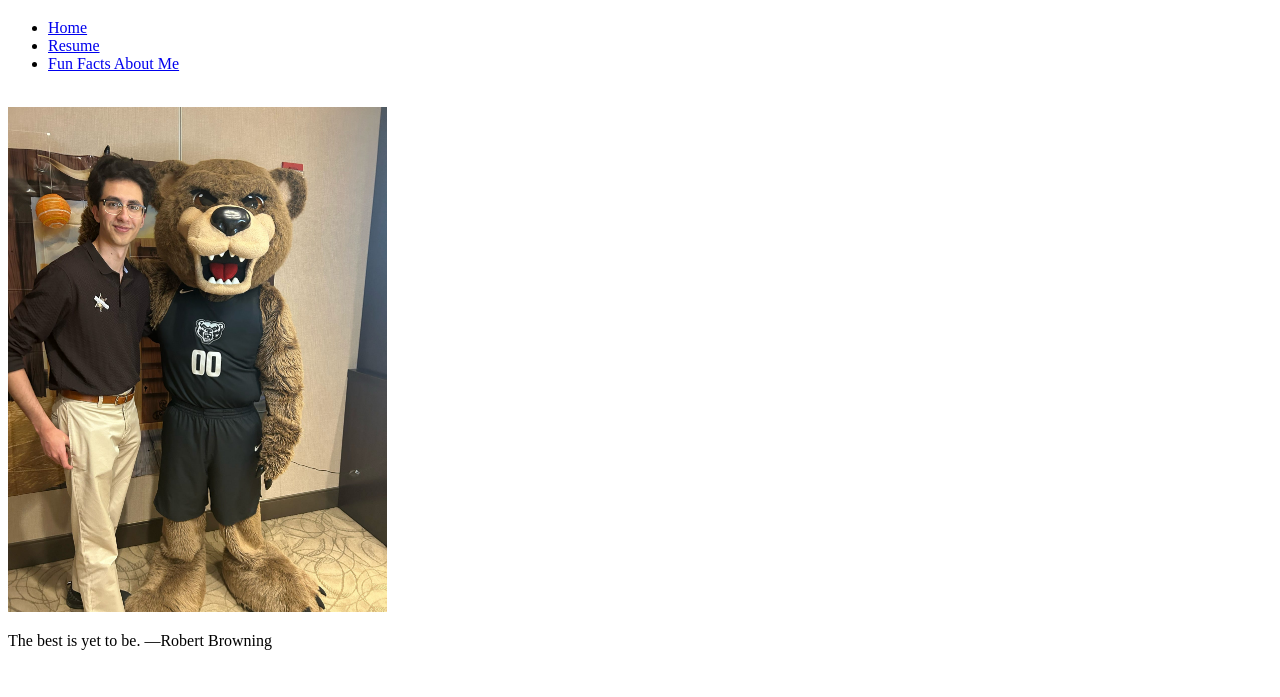
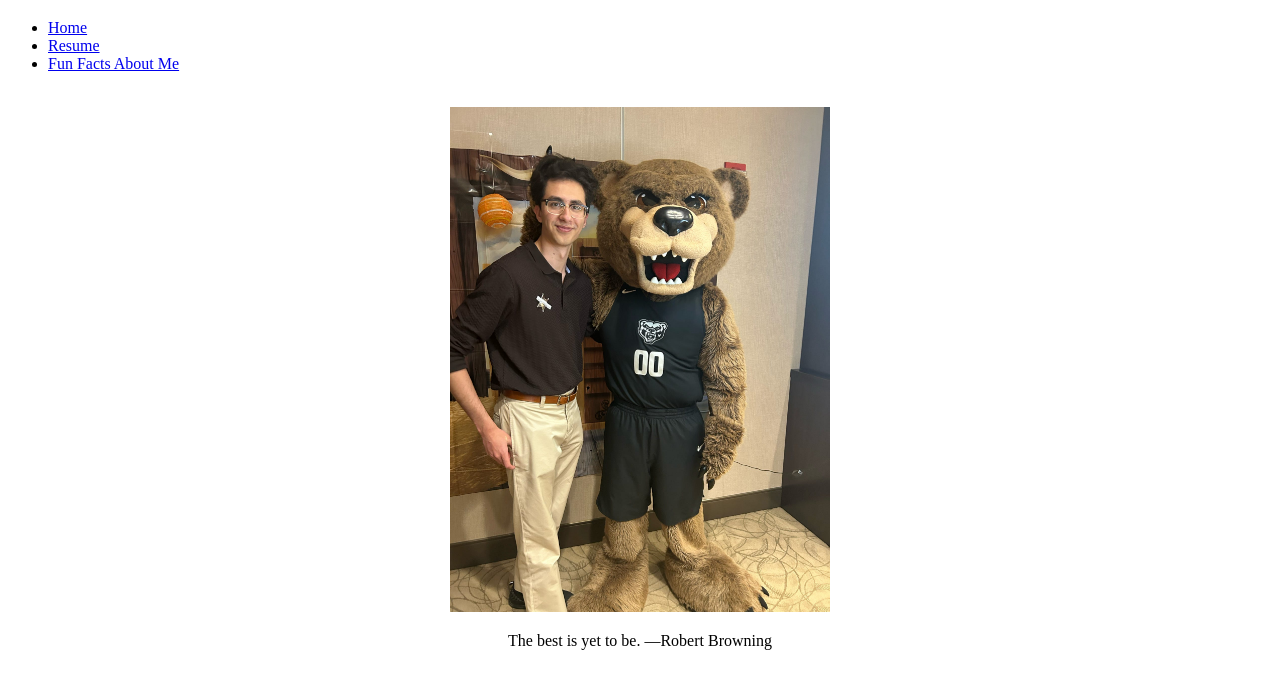
Before and after one commit to AmmarAMinhas/AmmarMinhas_hw2TH_csi3150_fs2024., a plain HTML site: page AmmarMinhas_portfolio_website/index.html in a window 1280 px wide. Shown: the part 61-758 px from the top of the page. Drawn offline with Linux system fonts and the light colour scheme.

Commit message:
Version 5

```diff
--- a/AmmarMinhas_portfolio_website/index.html
+++ b/AmmarMinhas_portfolio_website/index.html
@@ -29,7 +29,7 @@
     <!-- Main section of page -->
     <main>
         <!-- My picture and quote section -->
-        <section class="picture-quote-section">
+        <section class="picture-quote-section" align="center">
             <img src="./assets/img/my_pic.JPG" width="30%" height="55%" alt="Image of Ammar Minhas">
             <p>The best is yet to be. —Robert Browning</p>
         </section>
```
